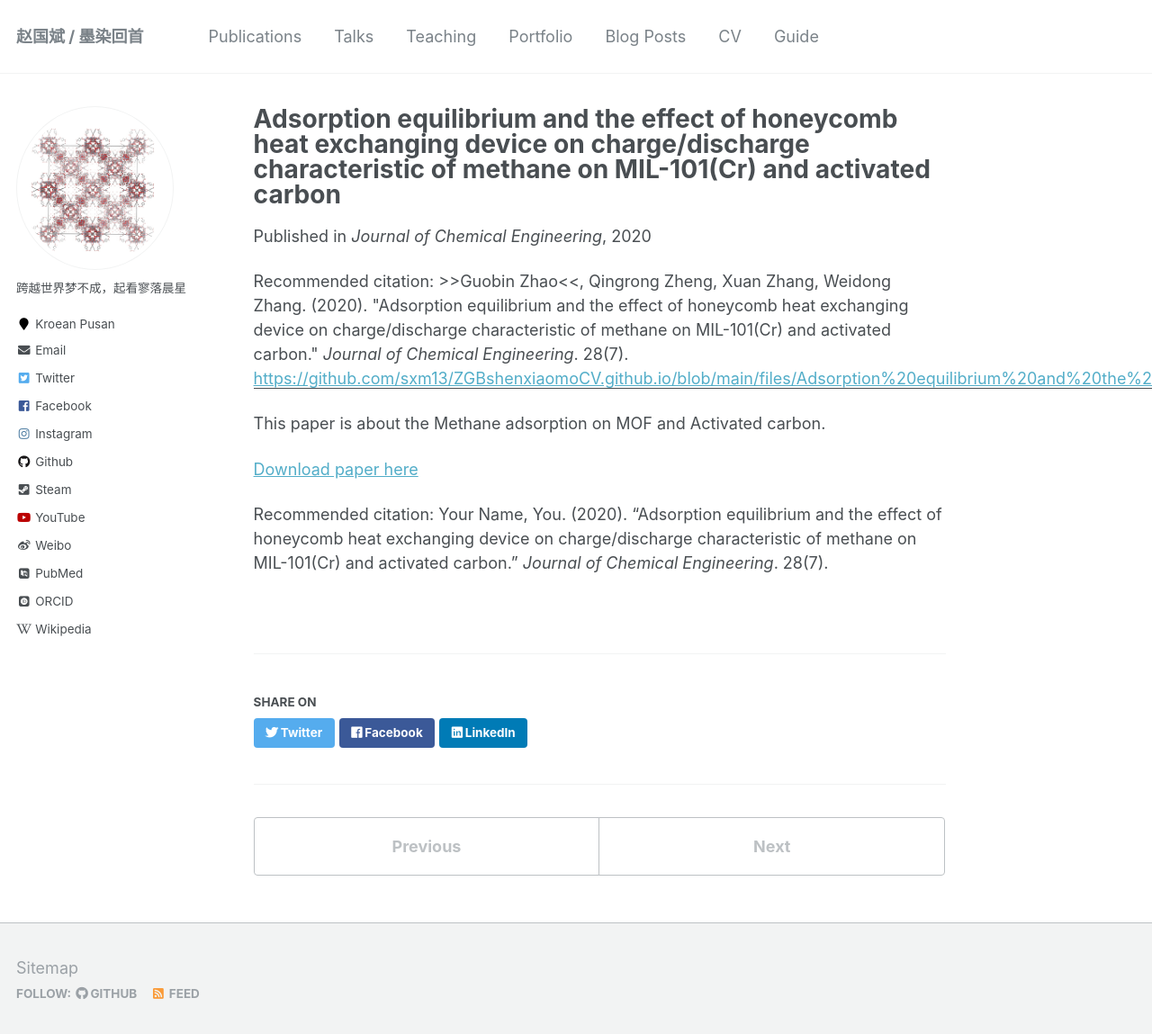
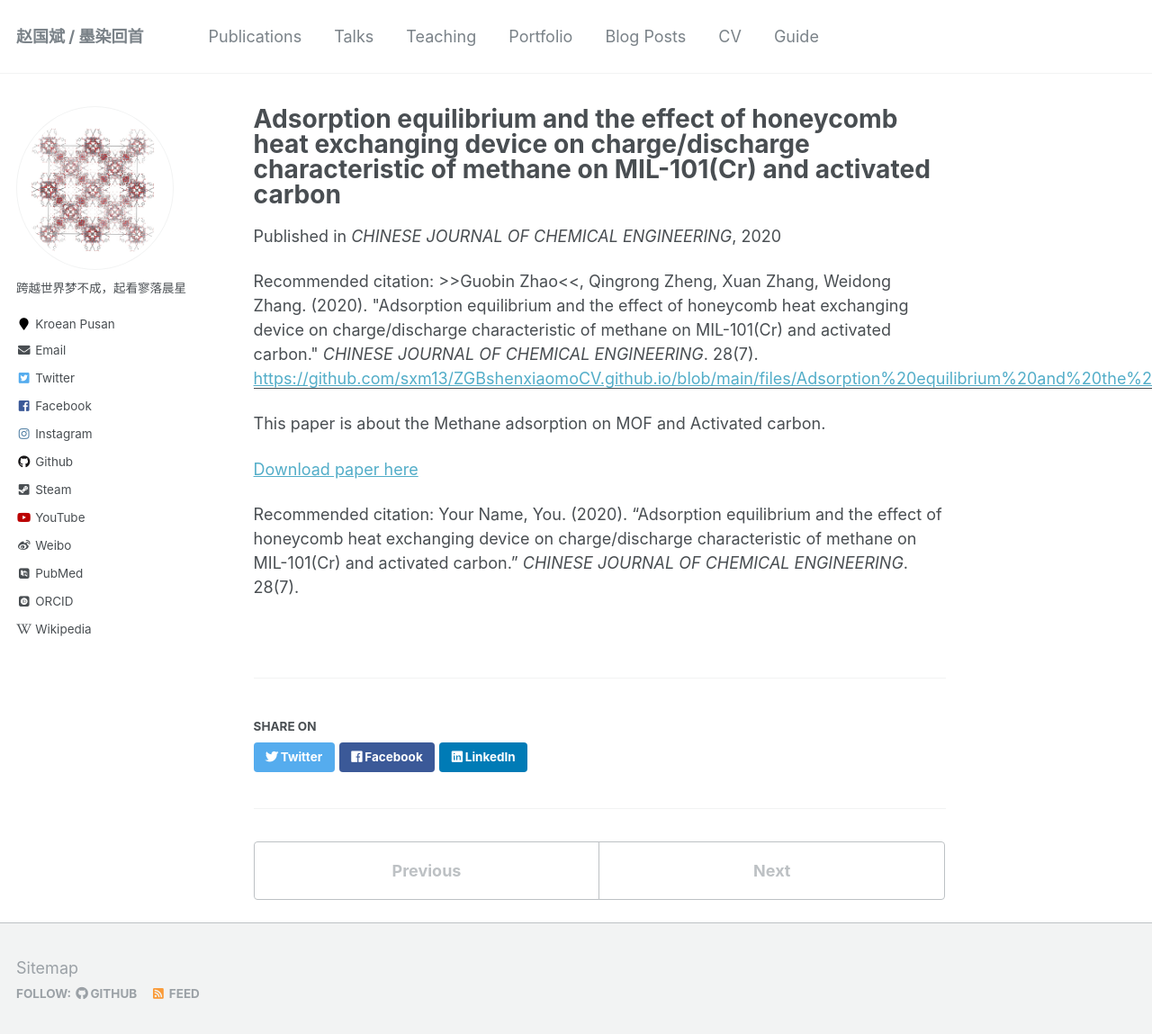
Before and after one commit to sxm13/ZGBshenxiaomoCV.github.io, a Jekyll site: the page built from _publications/2020-05-17-paper-title-number-2.md, in a window 1280 px wide and 1162 px high. Shown: the top 1149 px of the window at 90% size. Built offline with Jekyll 4.4.1, drawn with Linux system fonts in a browser that asks for light colours; some web fonts are replaced.

Commit message:
Update 2020-05-17-paper-title-number-2.md

```diff
--- a/_publications/2020-05-17-paper-title-number-2.md
+++ b/_publications/2020-05-17-paper-title-number-2.md
@@ -4,12 +4,12 @@
 permalink: /publication/2020-05-17-paper-title-number-3
 excerpt: 'This paper is about the Methane adsorption on MOF and Activated carbon'
 date: 2020-05-17
-venue: 'Journal of Chemical Engineering'
+venue: 'CHINESE JOURNAL OF CHEMICAL ENGINEERING'
 paperurl: 'https://github.com/sxm13/ZGBshenxiaomoCV.github.io/blob/main/files/Adsorption%20equilibrium%20and%20the%20effect%20of%20honeycomb%20heat%20exchanging.pdf'
-citation: '>>Guobin Zhao<<, Qingrong Zheng, Xuan Zhang, Weidong Zhang. (2020). &quot;Adsorption equilibrium and the effect of honeycomb heat exchanging device on charge/discharge characteristic of methane on MIL-101(Cr) and activated carbon.&quot; <i>Journal of Chemical Engineering</i>. 28(7).'
+citation: '>>Guobin Zhao<<, Qingrong Zheng, Xuan Zhang, Weidong Zhang. (2020). &quot;Adsorption equilibrium and the effect of honeycomb heat exchanging device on charge/discharge characteristic of methane on MIL-101(Cr) and activated carbon.&quot; <i>CHINESE JOURNAL OF CHEMICAL ENGINEERING</i>. 28(7).'
 ---
 This paper is about the Methane adsorption on MOF and Activated carbon.
 
 [Download paper here](https://github.com/sxm13/ZGBshenxiaomoCV.github.io/blob/main/files/Adsorption%20equilibrium%20and%20the%20effect%20of%20honeycomb%20heat%20exchanging.pdf)
 
-Recommended citation: Your Name, You. (2020). "Adsorption equilibrium and the effect of honeycomb heat exchanging device on charge/discharge characteristic of methane on MIL-101(Cr) and activated carbon." <i>Journal of Chemical Engineering</i>. 28(7).
+Recommended citation: Your Name, You. (2020). "Adsorption equilibrium and the effect of honeycomb heat exchanging device on charge/discharge characteristic of methane on MIL-101(Cr) and activated carbon." <i>CHINESE JOURNAL OF CHEMICAL ENGINEERING</i>. 28(7).
```
